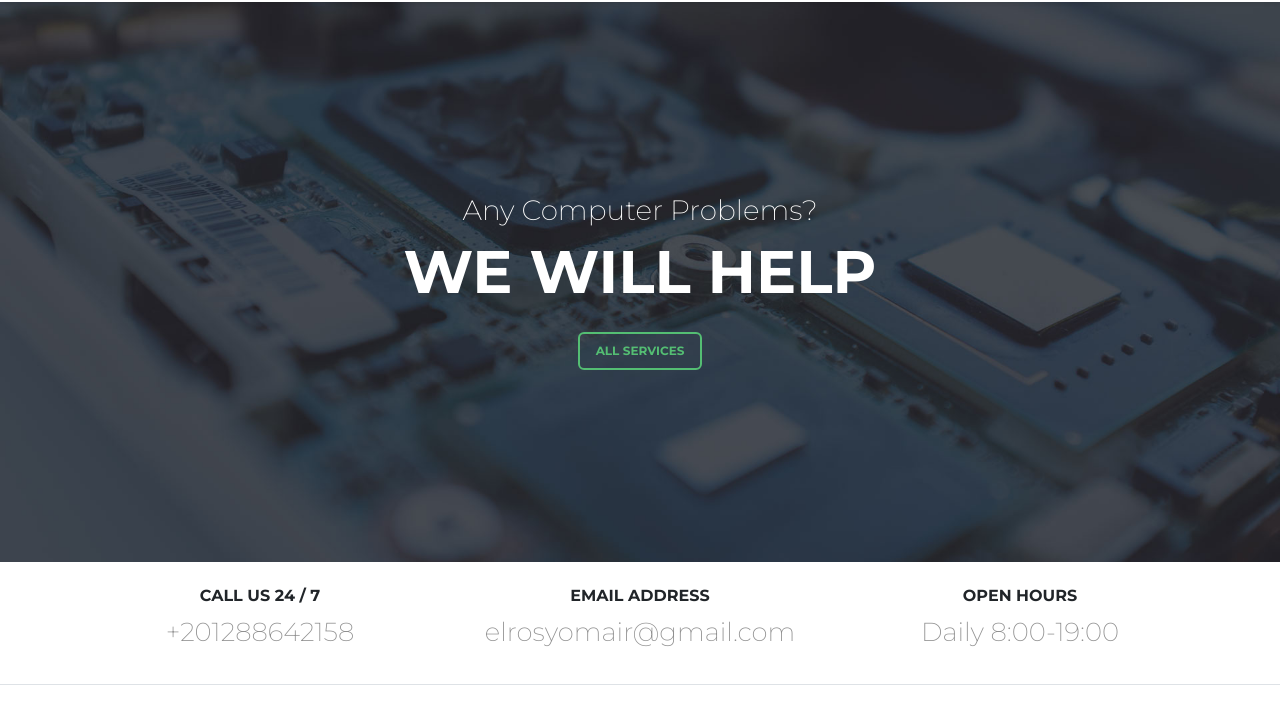
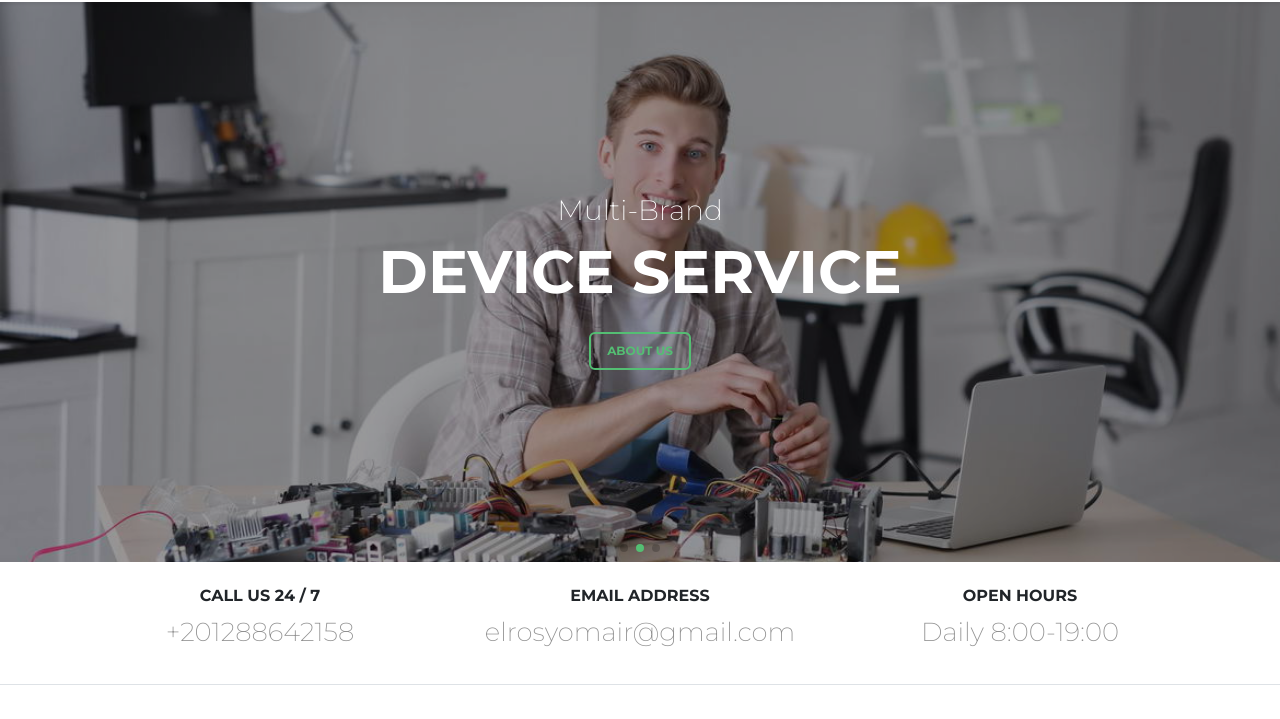
Before and after one commit to omair-660/fixit, a plain HTML site: page index.htm in a window 1280 px wide. Shown: the part 81-800 px from the top of the page. Drawn offline with nearby package versions, Linux system fonts and the light colour scheme.

Commit message:
Add files via upload

```diff
--- a/css/master.css
+++ b/css/master.css
@@ -86,8 +86,27 @@ p,span{
     height: 70vh;
 }
 
-#home {
+#home .one{
     background-image: url("../images/slide02.jpg");
+}
+#home .tow{
+    background-image: url("../images/recent_post3.jpg");
+    position: relative;
+}
+
+#home .three{
+    background-image: url("../images/09.jpg");
+    position: relative;
+}
+#home .tow::after, #home .three::after {
+    width: 100%;
+    height: 100%;
+    content: "";
+    position: absolute;
+    left: 0;
+    top: 0;
+    background-color: rgba(0, 0, 0, 0.4);
+    z-index: -1;
 }
 
 #home .text {
@@ -325,7 +344,9 @@ p,span{
     bottom: -45px;
     color: var(--main-color);
 }
-
+#home .swiper-horizontal>.swiper-pagination-bullets,#home .swiper-pagination-bullets.swiper-pagination-horizontal, .swiper-pagination-custom, .swiper-pagination-fraction{
+bottom: 20%;
+}
 .swiper-pagination-bullet-active {
     background: var(--main-color);
 }
--- a/index.htm
+++ b/index.htm
@@ -246,15 +246,43 @@
             </nav>
         </header>
 
-        <section id="home" class="bg-image">
+        <section id="home">
+                <div class="swiper-container-1 overflow-hidden">
+                    <div class="swiper-wrapper">
+                        <div class="swiper-slide bg-image one">
                             <div class="container">
-                <div class="text d-flex justify-content-center align-items-center flex-column ">
+                                <div class="text d-flex justify-content-center align-items-start flex-column">
                                     <h3 class="text-white">Any Computer Problems?</h3>
                                     <h2 class="text-white fw-bolder">WE WILL HELP</h2>
                                     <button class="btn px-3 py-2 mt-3 fw-bold">ALL SERVICES</button>
                                 </div>
                             </div>
+                        </div>
+                        <div class="swiper-slide bg-image tow">
+                            <div class="container">
+                                <div class="text d-flex justify-content-center align-items-center flex-column">
+                                    <h3 class="text-white">Multi-Brand</h3>
+                                    <h2 class="text-white fw-bolder">DEVICE SERVICE</h2>
+                                    <button class="btn px-3 py-2 mt-3 fw-bold">ABOUT US</button>
+                                </div>
+                            </div>
+                        </div>
+                        <div class="swiper-slide bg-image three">
+                            <div class="container">
+                                <div class="text d-flex justify-content-center align-items-center flex-column">
+                                    <h3 class="text-white">The Same Day</h3>
+                                    <h2 class="text-white fw-bolder">PHONE REPAIR</h2>
+                                    <button class="btn px-3 py-2 mt-3 fw-bold">ADVANTAGES</button>
+                                </div>
+                            </div>
+                        </div>
+                    </div>
+                    <div class="swiper-pagination"></div>
+                </div>
             </section>
+
+
+
 
         <section class="info  mt-2 border-bottom">
             <div class="container">
@@ -482,11 +510,11 @@
 
         <section id="slide" class="py-4 my-4">
                 <div class="container overflow-hidden py-5">
-                        <div class="swiper-container w-100 position-relative">
+                    <div class="swiper-container-2 w-100 position-relative">
                         <div class="swiper-wrapper">
                             <div class="swiper-slide text-center justify-content-center align-items-center d-flex flex-column">
                                 <img src="images/01.jpg" class="rounded-circle mb-2" alt="">
-                                            <h3 class="text-capitalize">kARL JREAVES</h3>
+                                <h3 class="text-capitalize">KARL JREAVES</h3>
                                 <p class="text-uppercase cli mb-1">CLIENT</p>
                                 <i class="fa-solid fa-quote-left mb-2"></i>
                                 <p class="w-75">
@@ -495,7 +523,7 @@
                             </div>
                             <div class="swiper-slide text-center justify-content-center align-items-center d-flex flex-column">
                                 <img src="images/02.jpg" class="rounded-circle mb-2" alt="">
-                                            <h3 class="text-capitalize">scot maxwell</h3>
+                                <h3 class="text-capitalize">SCOT MAXWELL</h3>
                                 <p class="text-uppercase cli mb-1">CLIENT</p>
                                 <i class="fa-solid fa-quote-left mb-2"></i>
                                 <p class="w-75">
@@ -504,18 +532,15 @@
                             </div>
                             <div class="swiper-slide text-center justify-content-center align-items-center d-flex flex-column">
                                 <img src="images/01.jpg" class="rounded-circle mb-2" alt="">
-                                            <h3 class="text-capitalize">kARL JREAVES</h3>
+                                <h3 class="text-capitalize">KARL JREAVES</h3>
                                 <p class="text-uppercase cli mb-1">CLIENT</p>
                                 <i class="fa-solid fa-quote-left mb-2"></i>
                                 <p class="w-75">
                                     Randy came out to my house. He was on time, extremely pleasant, and got the job done. My dog liked him too…… I would definitely hire this company again. Price was fair, service was great, and tech – well I could adopt him!
                                 </p>
                             </div>
-                                    <!-- Add more slides as needed -->
                         </div>
-                                <!-- Add Pagination -->
                         <div class="swiper-pagination position-absolute b"></div>
-                                <!-- Add Navigation -->
                         <div class="swiper-button-next"></div>
                         <div class="swiper-button-prev"></div>
                     </div>
--- a/js/main.js
+++ b/js/main.js
@@ -10,6 +10,7 @@ $(".nav-item").hover(function() {
 });
 
 const navOffcet = $("nav").outerHeight(true);
+const HomeOffcet = $("#home").outerHeight(true);
 
 $("#home").css("marginTop",navOffcet+'px')
 
@@ -19,22 +20,8 @@ $("#choose .toggle h5").on("click",function(){
   $("#choose .toggle div").not($(this).next()).slideUp(600);
 })
 
-var swiper = new Swiper('.swiper-container', {
-  spaceBetween: 30,
-  centeredSlides: true,
-  autoplay: {
-      delay: 2500,
-      disableOnInteraction: true,
-  },
-  pagination: {
-      el: '.swiper-pagination',
-      clickable: true,
-  },
-  navigation: {
-      nextEl: '.swiper-button-next',
-      prevEl: '.swiper-button-prev',
-  },
-});
+$("#home .swiper-horizontal>.swiper-pagination-bullets, #home .swiper-pagination-bullets.swiper-pagination-horizontal").css("left",HomeOffcet+"px")
+
 $(document).ready(function() {
 
   $("form").submit(function(event) {
@@ -103,3 +90,33 @@ ScrollReveal().reveal('.col-md-2', {
   easing: 'ease-in-out',
   reset: true
 });
+
+
+var swiper1 = new Swiper('.swiper-container-1', {
+  effect:"fade",
+  spaceBetween: 30,
+  centeredSlides: true,
+  autoplay: {
+      delay: 3500,
+      disableOnInteraction: true,
+  },
+  pagination: {
+      el: '.swiper-container-1 .swiper-pagination',
+      clickable: true,
+  },
+
+  loop: true,
+});
+
+var swiper2 = new Swiper('.swiper-container-2', {
+  effect: 'flip', // 'fade', 'cube', 'coverflow', 'flip'
+  navigation: {
+      nextEl: '.swiper-container-2 .swiper-button-next',
+      prevEl: '.swiper-container-2 .swiper-button-prev',
+  },
+  pagination: {
+      el: '.swiper-container-2 .swiper-pagination',
+      clickable: true,
+  },
+  loop: false,
+});
```
Lines whose indentation alone changed are shown as unchanged.
